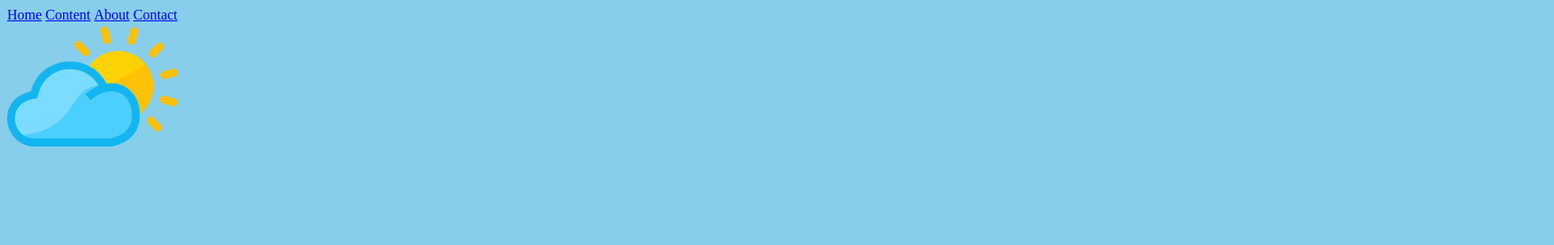
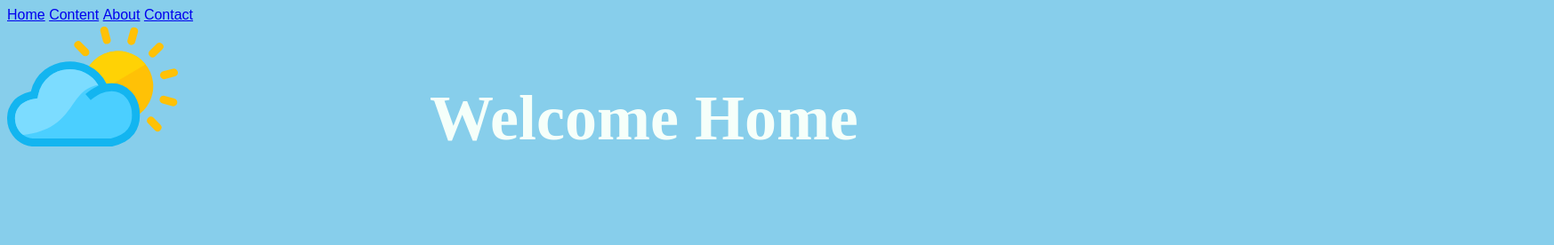
Before and after one commit to nateruss12/Ruckus, a plain HTML site: page index.html in a window 1280 px wide. Shown: the whole page at 89% size, 1747 px wide, since content can reach past the window. Drawn offline with Linux system fonts and the light colour scheme.

Commit message:
add welcome

```diff
--- a/index.html
+++ b/index.html
@@ -10,6 +10,7 @@
 </head>
 
 <body>
+    <div id="nav">
         <nav>
             <li><a href="#Home">Home</a></li>
 
@@ -18,7 +19,6 @@
             <li><a href="#About page">About</a></li>
 
             <li><a href="#Contact Page">Contact</a></li>
-
             <!--.content-wrapper-->
             </u1>
         </nav>
@@ -28,6 +28,14 @@
         <div id=".sky">&nbsp;</div>
 
 
+    </div>
+
+    <div id="Welcome">
+        <h1>Welcome Home</h1>
+
+
+
+
 </body>
 
 </html>
```
Lines whose indentation alone changed are shown as unchanged.
